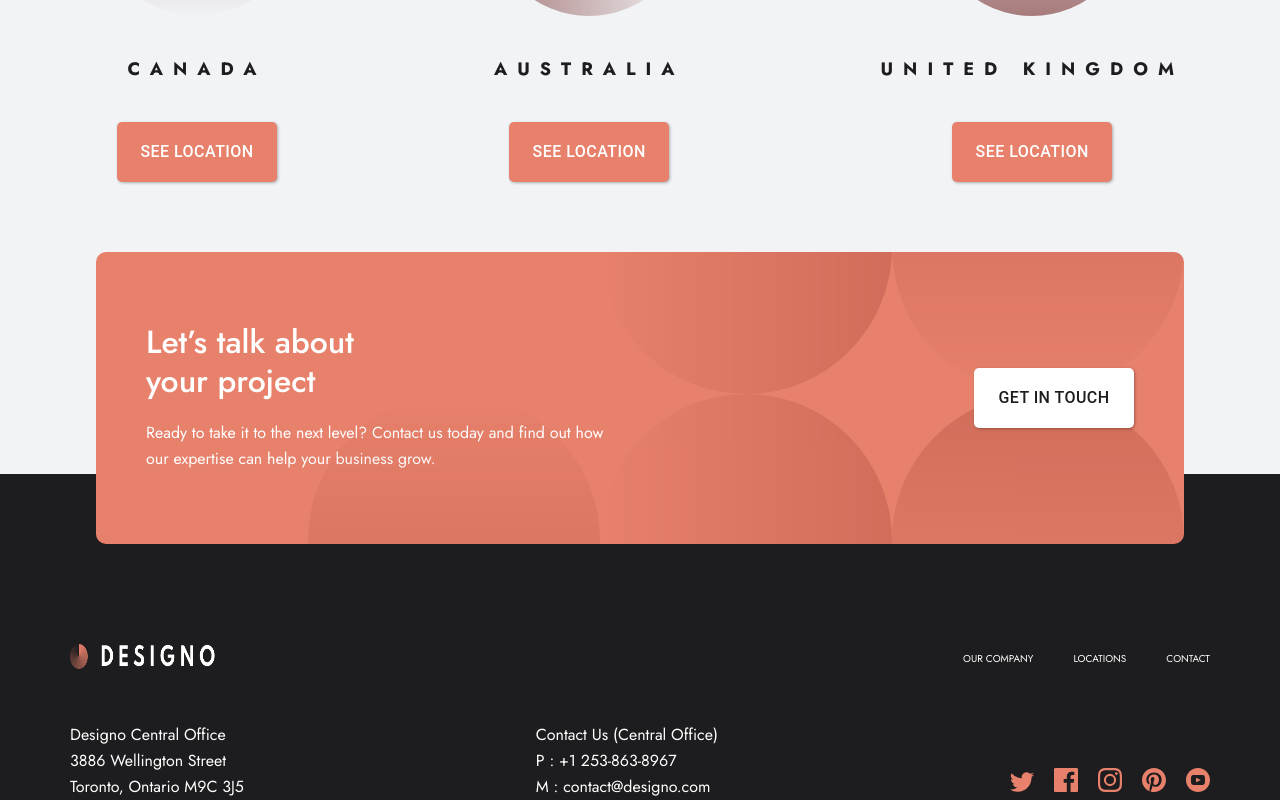
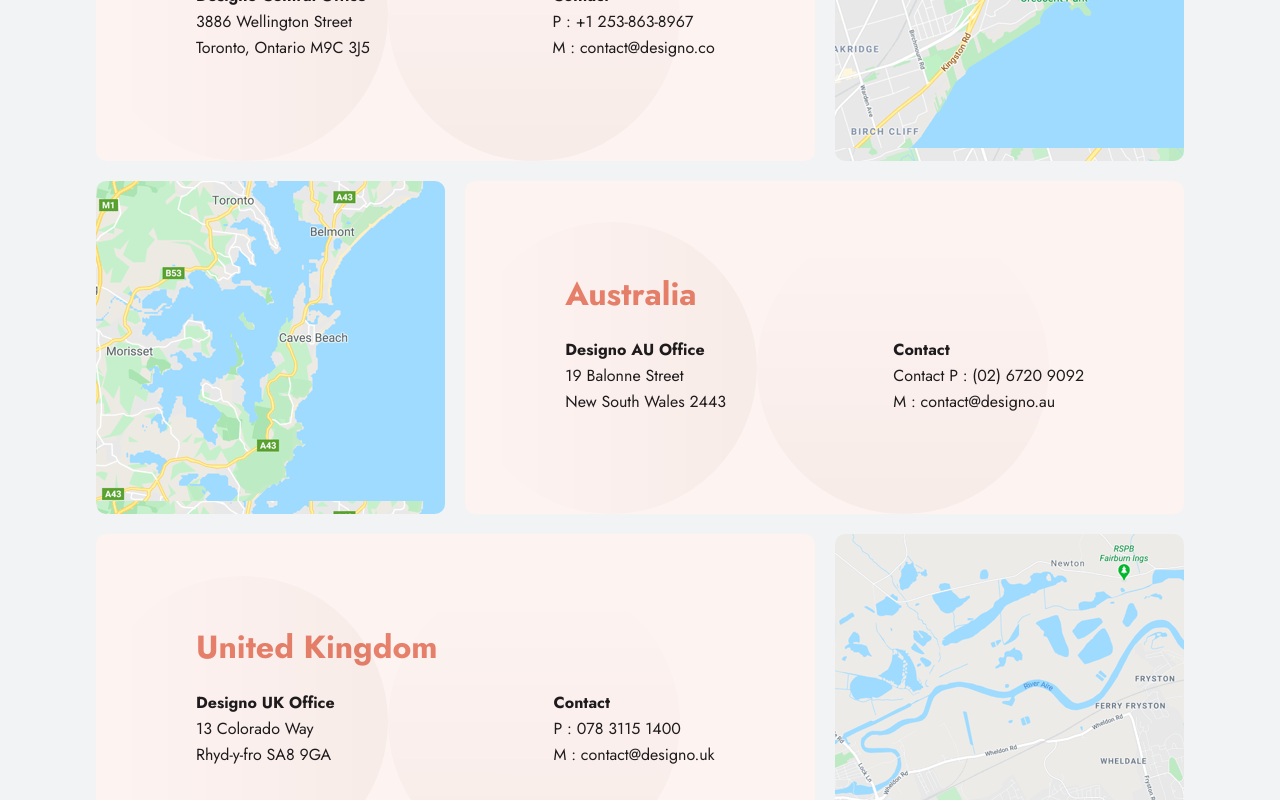
Before and after one commit to Godswilldev/Designo-Multipage, a React (Create React App) app: page /location in a window 1280 px wide. Shown: the part 320-1120 px from the top of the page. Built offline with nearby package versions, Linux system fonts and the light colour scheme.

Commit message:
add locations page

```diff
--- a/src/Components/Location/Locations.js
+++ b/src/Components/Location/Locations.js
@@ -1,11 +1,161 @@
 import React from "react";
-import Country from "./Country";
+import styled from "styled-components";
+import canadaMap from "../../assets/locations/desktop/image-map-canada.png";
+import australiaMap from "../../assets/locations/desktop/image-map-australia.png";
+import ukMap from "../../assets/locations/desktop/image-map-united-kingdom.png";
+import circles from "../../assets/shared/desktop/bg-pattern-two-circles.svg";
+import * as variables from "../../Helpers/Variables";
+
+const StyledLocations = styled.div`
+  .location {
+    margin: 5rem 0;
+    display: grid;
+    height: 104rem;
+    grid-template-rows: repeat(3, 1fr);
+    grid-template-columns: repeat(3, 1fr);
+    grid-gap: 2rem;
+    overflow: hidden;
+
+    &__details {
+      display: flex;
+      justify-content: space-between;
+    }
+
+    .locations {
+      border-radius: 1rem;
+      background-color: #fdf3f0;
+
+      .map {
+        background-position: center;
+        background-repeat: no-repeat;
+        background-size: cover;
+      }
+    }
+
+    .country {
+      position: relative;
+      overflow: hidden;
+      display: flex;
+      flex-direction: column;
+      justify-content: center;
+      padding: 0 10rem;
+      color: ${variables.primaryColors.black};
+      img {
+        position: absolute;
+        bottom: 0;
+        left: 0;
+      }
+      h1 {
+        color: ${variables.primaryColors.peach};
+        margin-bottom: 3rem;
+      }
+    }
+
+    &__canada {
+      grid-column: 1/3;
+      &--map {
+        background-image: url(${canadaMap});
+      }
+    }
+
+    &__australia {
+      grid-column: 2/-1;
+
+      &--map {
+        background-image: url(${australiaMap});
+      }
+    }
+    &__uk {
+      grid-column: 1/3;
+      &--map {
+        background-image: url(${ukMap});
+      }
+    }
+  }
+`;
 
 const Locations = () => {
   return (
     <div>
-      <h1>location</h1>
-      <Country />
+      <StyledLocations>
+        <div className="location">
+          <div className="locations country location__canada">
+            <img src={circles} alt="two circles pattern" />
+            <h1>Canada</h1>
+            <div className="location__details">
+              <div>
+                <strong>
+                  <p>Designo Central Office</p>
+                </strong>
+                <p>
+                  3886 Wellington Street <br /> Toronto, Ontario M9C 3J5
+                </p>
+              </div>
+              <div>
+                <strong>
+                  <p>Contact</p>
+                </strong>
+                <p>
+                  P : +1 253-863-8967 <br /> M : contact@designo.co
+                </p>
+              </div>
+            </div>
+          </div>
+
+          <div className="locations map location__canada--map"></div>
+          <div className="locations map location__australia--map"></div>
+          <div className="locations country location__australia">
+            <img src={circles} alt="two circles pattern" />
+            <h1>Australia</h1>
+            <div className="location__details">
+              <div>
+                <strong>
+                  <p>Designo AU Office</p>
+                </strong>
+                <p>
+                  19 Balonne Street
+                  <br />
+                  New South Wales 2443
+                </p>
+              </div>
+              <div>
+                <strong>
+                  <p>Contact</p>
+                </strong>
+                <p>
+                  Contact P : (02) 6720 9092
+                  <br /> M : contact@designo.au
+                </p>
+              </div>
+            </div>
+          </div>
+          <div className="locations country location__uk">
+            <img src={circles} alt="two circles pattern" />
+            <h1>United Kingdom</h1>
+            <div className="location__details">
+              <div>
+                <strong>
+                  <p>Designo UK Office</p>
+                </strong>
+                <p>
+                  13 Colorado Way <br />
+                  Rhyd-y-fro SA8 9GA
+                </p>
+              </div>
+              <div>
+                <strong>
+                  <p>Contact</p>
+                </strong>
+                <p>
+                  P : 078 3115 1400
+                  <br /> M : contact@designo.uk
+                </p>
+              </div>
+            </div>
+          </div>
+          <div className="locations map location__uk--map"></div>
+        </div>
+      </StyledLocations>
     </div>
   );
 };
```
